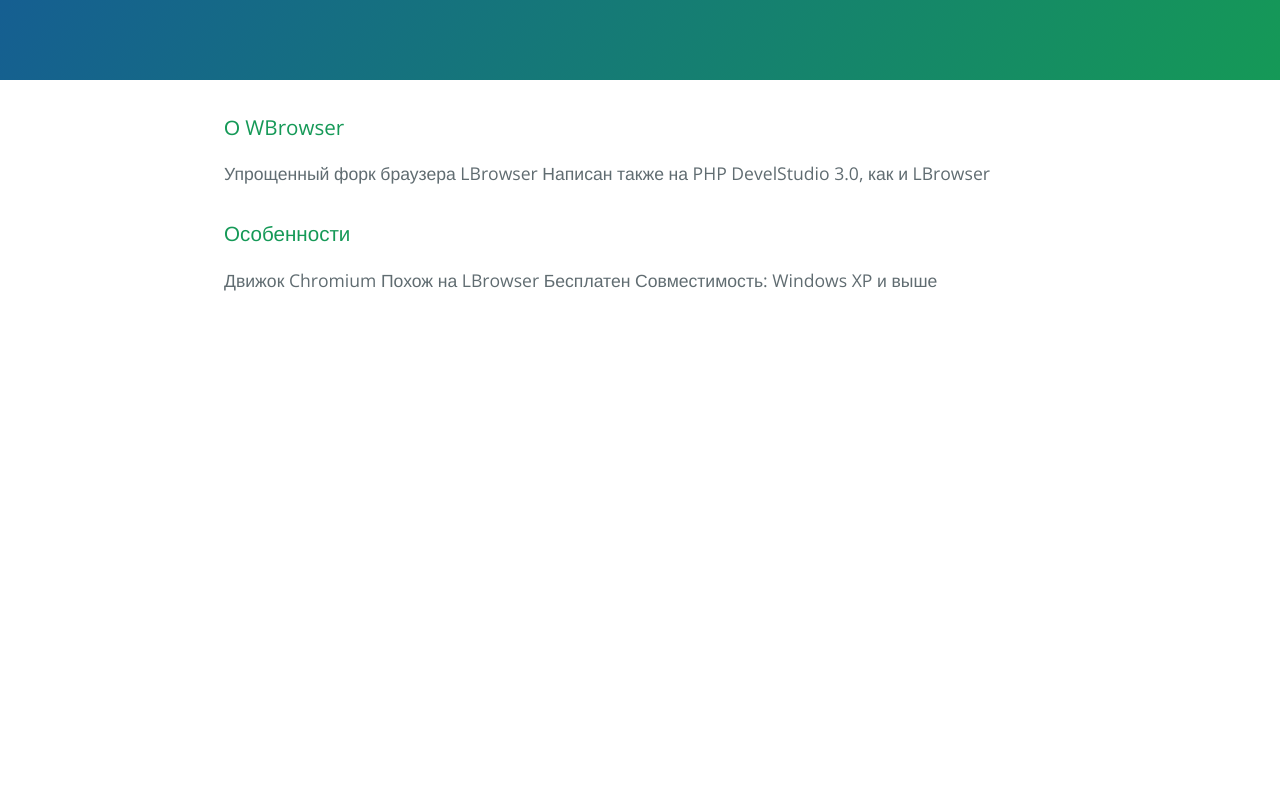
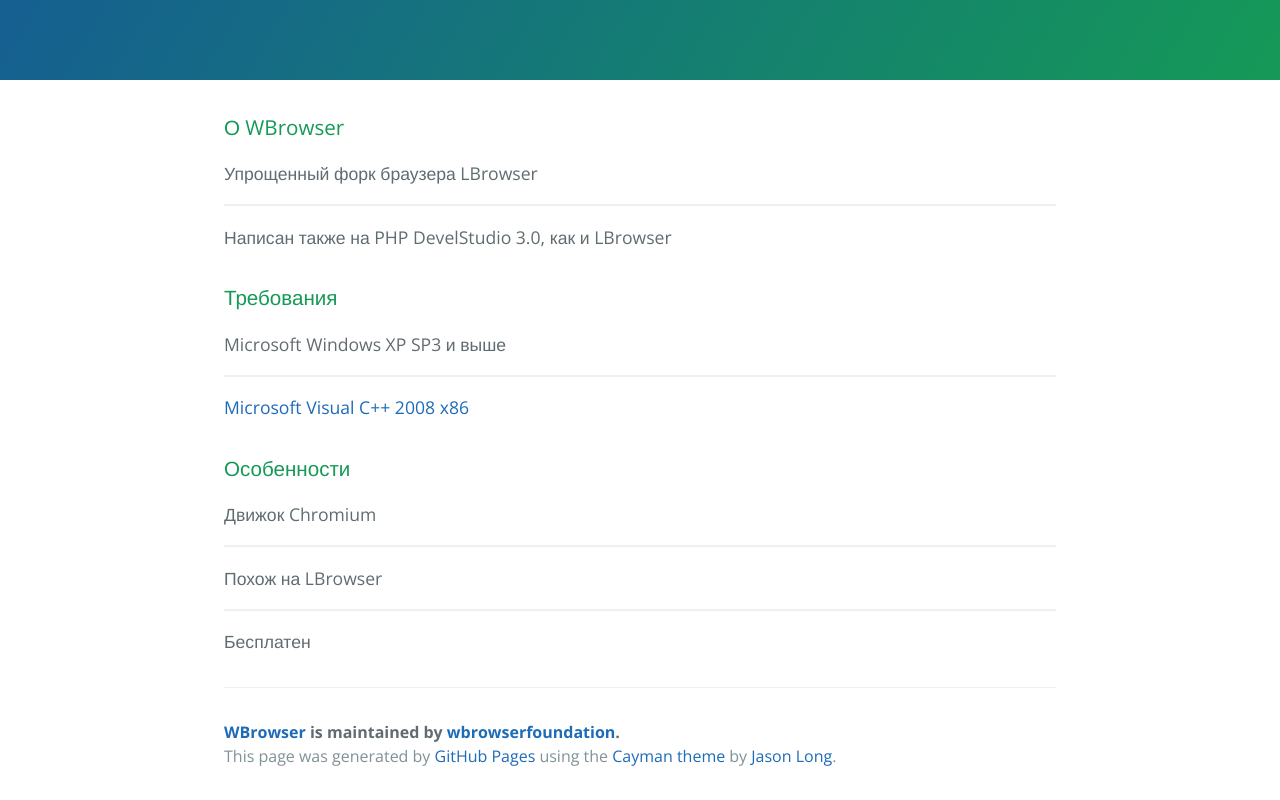
Before and after one commit to wbrowserfoundation/wbrowser, a plain HTML site: page index.html in a window 1280 px wide. Shown: the part 303-1103 px from the top of the page. Before the commit the page ends 800 px from the top, so only its background shows below. Drawn offline with nearby package versions, Linux system fonts and the light colour scheme.

Commit message:
Create gh-pages branch via GitHub

```diff
--- a/index.html
+++ b/index.html
@@ -2,7 +2,7 @@
 <html lang="en-us">
   <head>
     <meta charset="UTF-8">
-    <title>WBrowser</title>
+    <title>WBrowser by wbrowserfoundation</title>
     <meta name="viewport" content="width=device-width, initial-scale=1">
     <link rel="stylesheet" type="text/css" href="stylesheets/normalize.css" media="screen">
     <link href='https://fonts.googleapis.com/css?family=Open+Sans:400,700' rel='stylesheet' type='text/css'>
@@ -22,15 +22,42 @@
       <h3>
 <a id="О-wbrowser" class="anchor" href="#%D0%9E-wbrowser" aria-hidden="true"><span aria-hidden="true" class="octicon octicon-link"></span></a>О WBrowser</h3>
 
-<p>Упрощенный форк браузера LBrowser
-Написан также на PHP DevelStudio 3.0, как и LBrowser</p>
+<p>Упрощенный форк браузера LBrowser</p>
+
+<hr>
+
+<p>Написан также на PHP DevelStudio 3.0, как и LBrowser</p>
+
+<h3>
+<a id="Требования" class="anchor" href="#%D0%A2%D1%80%D0%B5%D0%B1%D0%BE%D0%B2%D0%B0%D0%BD%D0%B8%D1%8F" aria-hidden="true"><span aria-hidden="true" class="octicon octicon-link"></span></a>Требования</h3>
+
+<p>Microsoft Windows XP SP3 и выше</p>
+
+<hr>
+
+<p><a href="https://github.com/wbrowserfoundation/wbrowser/raw/master/vcredist_x86.exe">Microsoft Visual C++ 2008 x86</a></p>
 
 <h3>
 <a id="Особенности" class="anchor" href="#%D0%9E%D1%81%D0%BE%D0%B1%D0%B5%D0%BD%D0%BD%D0%BE%D1%81%D1%82%D0%B8" aria-hidden="true"><span aria-hidden="true" class="octicon octicon-link"></span></a>Особенности</h3>
 
-<p>Движок Chromium
-Похож на LBrowser
-Бесплатен
-Совместимость: Windows XP и выше</p>
+<p>Движок Chromium</p>
+
+<hr>
+
+<p>Похож на LBrowser</p>
+
+<hr>
+
+<p>Бесплатен</p>
+
+      <footer class="site-footer">
+        <span class="site-footer-owner"><a href="https://github.com/wbrowserfoundation/wbrowser">WBrowser</a> is maintained by <a href="https://github.com/wbrowserfoundation">wbrowserfoundation</a>.</span>
+
+        <span class="site-footer-credits">This page was generated by <a href="https://pages.github.com">GitHub Pages</a> using the <a href="https://github.com/jasonlong/cayman-theme">Cayman theme</a> by <a href="https://twitter.com/jasonlong">Jason Long</a>.</span>
+      </footer>
+
+    </section>
+
+
   </body>
 </html>
--- a/params.json
+++ b/params.json
@@ -1,6 +1,6 @@
 {
   "name": "WBrowser",
   "tagline": "WBrowser - упрощённый LBrowser от WBrowser Foundation",
-  "body": "### О WBrowser\r\nУпрощенный форк браузера LBrowser\r\nНаписан также на PHP DevelStudio 3.0, как и LBrowser\r\n\r\n### Особенности\r\nДвижок Chromium\r\nПохож на LBrowser\r\nБесплатен\r\nСовместимость: Windows XP и выше",
+  "body": "### О WBrowser\r\nУпрощенный форк браузера LBrowser\r\n***\r\nНаписан также на PHP DevelStudio 3.0, как и LBrowser\r\n\r\n### Требования\r\nMicrosoft Windows XP SP3 и выше\r\n***\r\n[Microsoft Visual C++ 2008 x86](https://github.com/wbrowserfoundation/wbrowser/raw/master/vcredist_x86.exe)\r\n\r\n### Особенности\r\nДвижок Chromium\r\n***\r\nПохож на LBrowser\r\n***\r\nБесплатен",
   "note": "Don't delete this file! It's used internally to help with page regeneration."
 }
```
